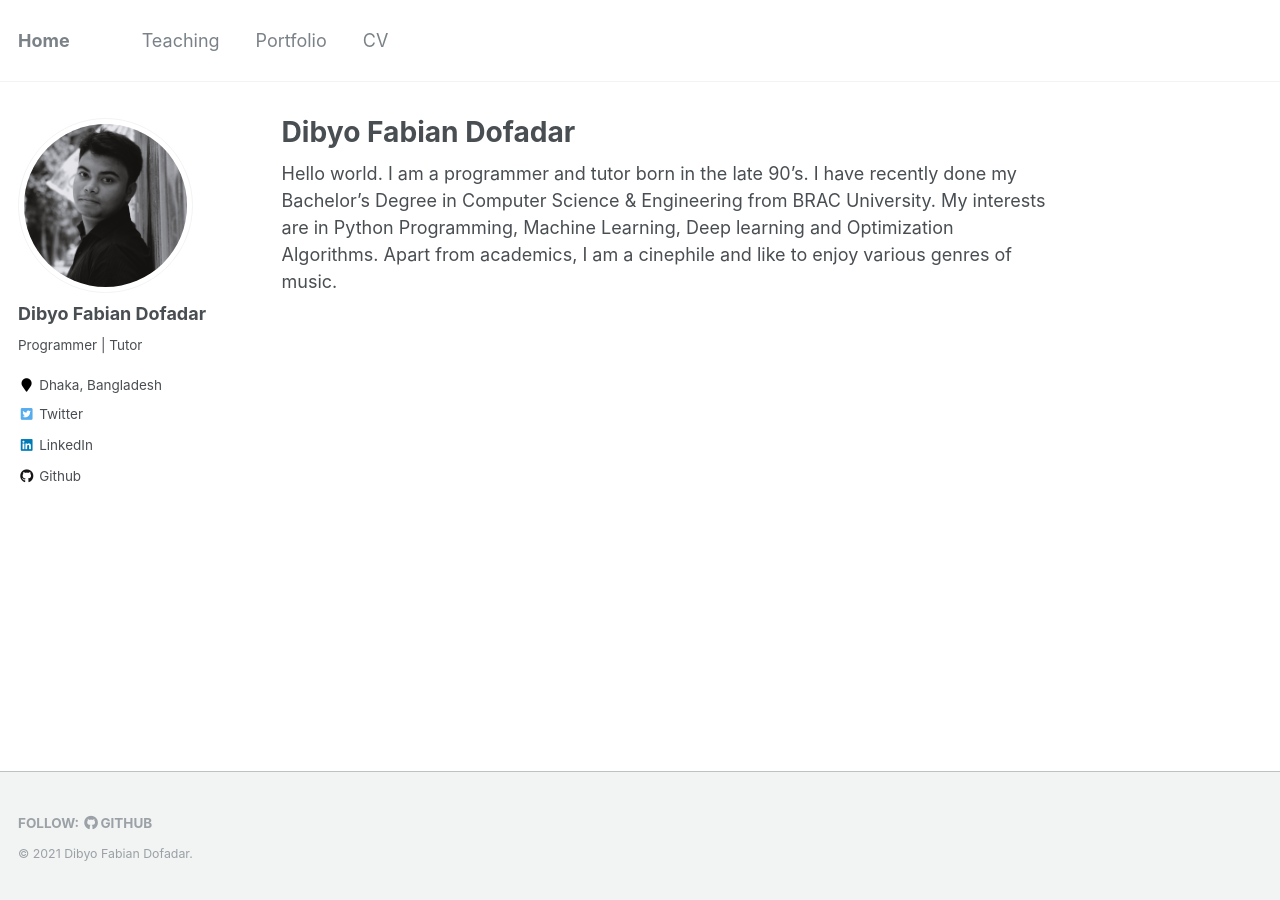
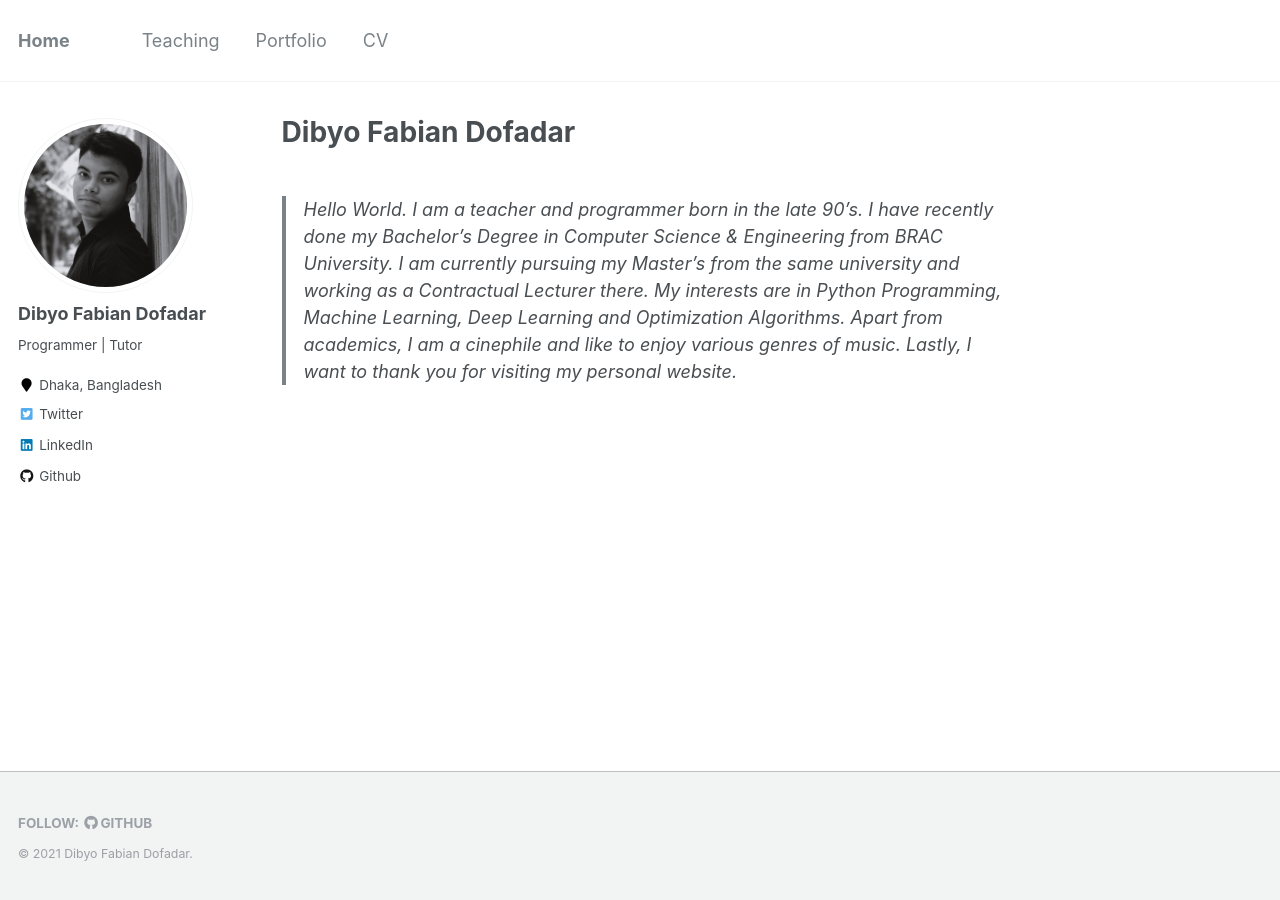
Before and after one commit to fabian-dibyo/fabian-dibyo.github.io, a Jekyll site: the page built from _pages/about.md, in a window 1280 px wide. Built offline with Jekyll 4.4.1, drawn with Linux system fonts in a browser that asks for light colours.

Commit message:
Update about.md

```diff
--- a/_pages/about.md
+++ b/_pages/about.md
@@ -8,4 +8,7 @@ redirect_from:
   - /about.html
 ---
 
-Hello world. I am a programmer and tutor born in the late 90's. I have recently done my Bachelor's Degree in Computer Science & Engineering from BRAC University. My interests are in Python Programming, Machine Learning, Deep learning and Optimization Algorithms. Apart from academics, I am a cinephile and like to enjoy various genres of music.
+> Hello World.
+> I am a teacher and programmer born in the late 90's. I have recently done my Bachelor's Degree in Computer Science & Engineering from BRAC University. I am currently pursuing my Master's from the same university and working as a Contractual Lecturer there.
+> My interests are in Python Programming, Machine Learning, Deep Learning and Optimization Algorithms. Apart from academics, I am a cinephile and like to enjoy various genres of music.
+> Lastly, I want to thank you for visiting my personal website.
```
